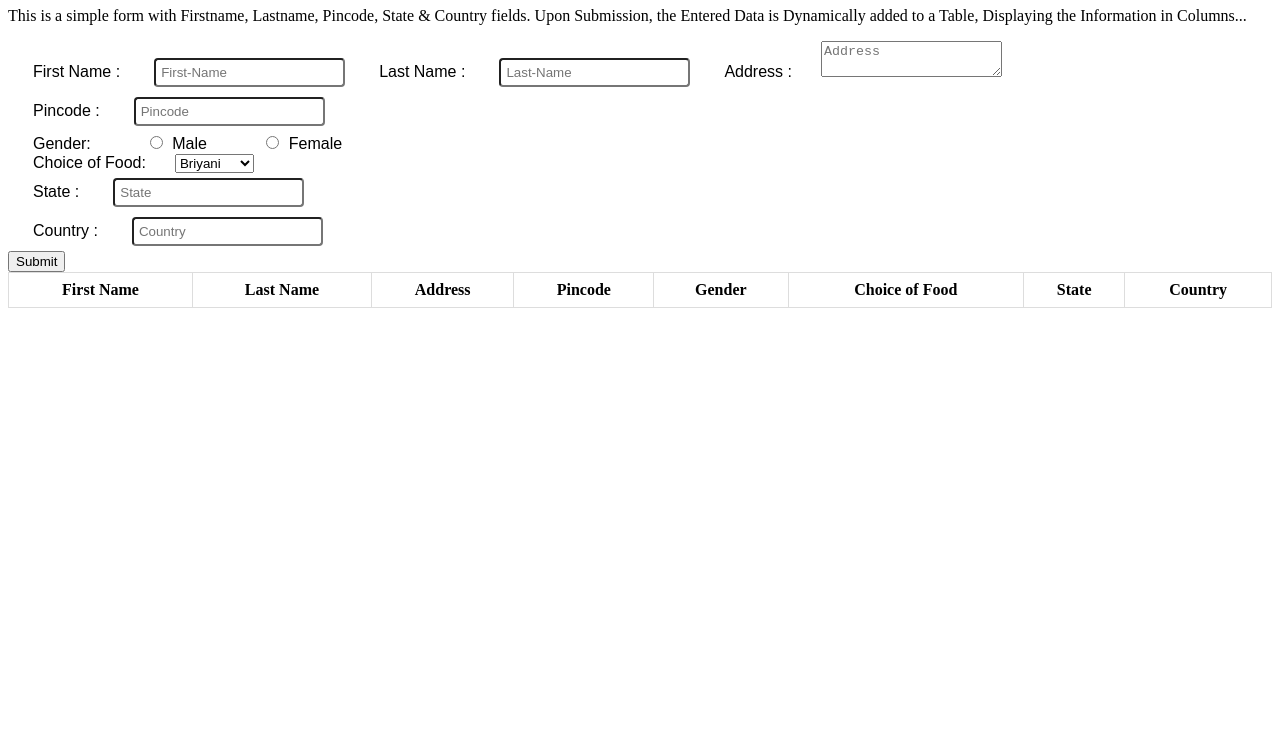
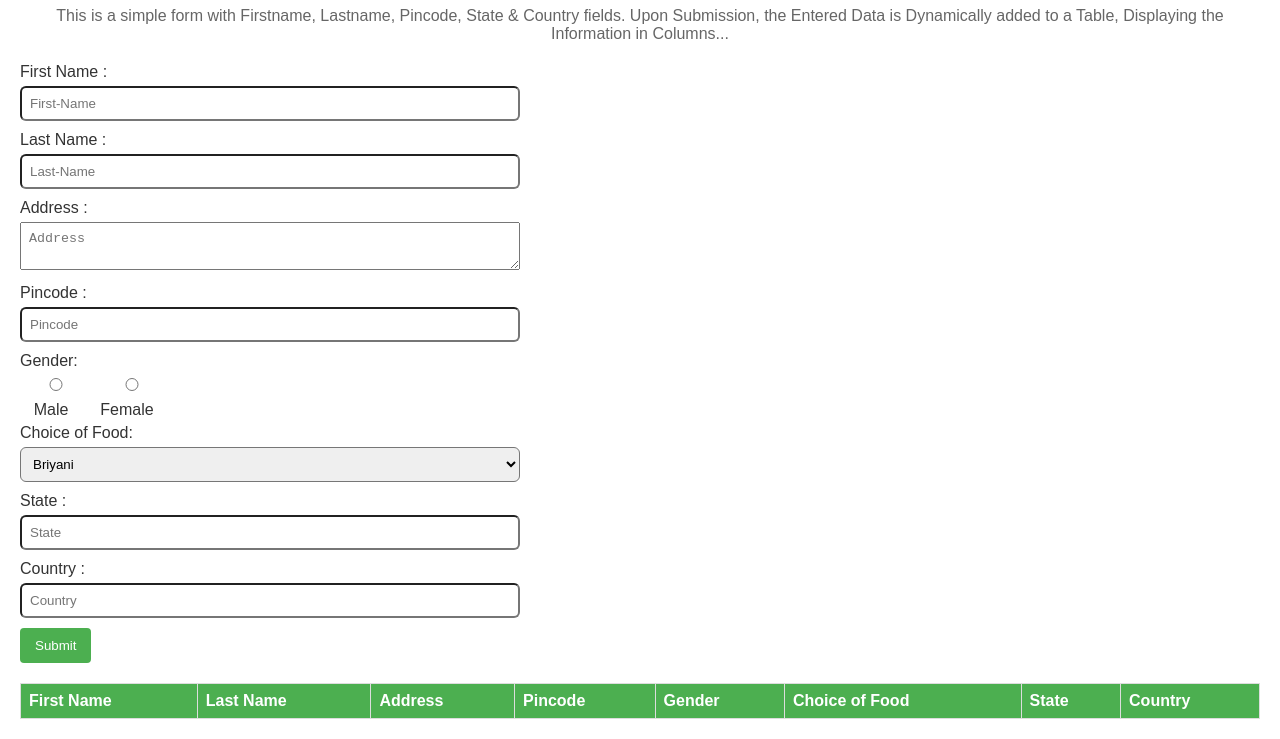
Before and after one commit to Ganga-tharank/Form-Task, a plain HTML site: page index.html in a window 1280 px wide. Shown: the part 73-812 px from the top of the page. Drawn offline with Linux system fonts and the light colour scheme.

Commit message:
Update style.css

```diff
--- a/style.css
+++ b/style.css
@@ -1,23 +1,110 @@
-table{
+body {
+    font-family: Arial, sans-serif;
+    margin: 20px;
+}
+
+h1 {
+    color: #333;
+    text-align: center;
+    box-shadow: rgba(0, 0, 0, 0.16) 0px 1px 4px, rgb(51, 51, 51) 0px 0px 0px 3px;
+    border-radius: 20px;
+}
+
+#description {
+    color: #666;
+    text-align: center;
+}
+
+form {
+    max-width: 500px;
+    margin-top: 20px;
+}
+
+label {
+    display: block;
+    margin-bottom: 5px;
+    color: #333;
+}
+
+input[type="radio"] {
+    margin-right: 5px;
+}
+
+label[for="male"], label[for="female"] {
+    display: inline-block;
+    text-align: center;
+    justify-content: center;
+    color: #333;
+}
+
+select, input{
+    width: 100%;
+    padding: 8px;
+    margin-bottom: 10px;
+    box-sizing: border-box;
+    border-radius: 6px;
+}
+
+select, input {
+    background-size: 12px;
+    background-position: right center;
+    padding-right: 20px;
+}
+
+option {
+    background-color: #fff;
+    color: #333;
+}
+
+select:focus {
+    outline: none;
+    border-color: #4CAF50;
+    box-shadow: 0 0 5px rgba(76, 175, 80, 0.7);
+}
+input:focus{
+    outline: none;
+    border-color: #4CAF50;
+    box-shadow: 0 0 5px rgba(76, 175, 80, 0.7);
+}
+textarea:focus{
+    outline: none;
+    border-color: #4CAF50;
+    box-shadow: 0 0 5px rgba(76, 175, 80, 0.7);
+}
+
+input,select,textarea{
+    width: 100%;
+    padding: 8px;
+    margin-bottom: 10px;
+    box-sizing: border-box;
+}
+
+button {
+    background-color: #4CAF50;
+    color: white;
+    padding: 10px 15px;
+    border: none;
+    border-radius: 4px;
+    cursor: pointer;
+}
+
+button:hover {
+    background-color: #45a049;
+}
+
+table {
     border-collapse: collapse;
     width: 100%;
+    margin-top: 20px;
 }
+
 th, td {
     border: 1px solid #ddd;
     padding: 8px;
-    text-align: center;
+    text-align: left;
 }
 
-label{
-    font-family: sans-serif;
-    font-weight: 40px;
-    margin: 15px;
-    padding: 10px;
+th {
+    background-color: #4CAF50;
+    color: white;
 }
-input{
-    padding: 5px;
-    margin: 5px;
-    border-radius: 4px;
-    box-shadow: black;
-
-}
```
